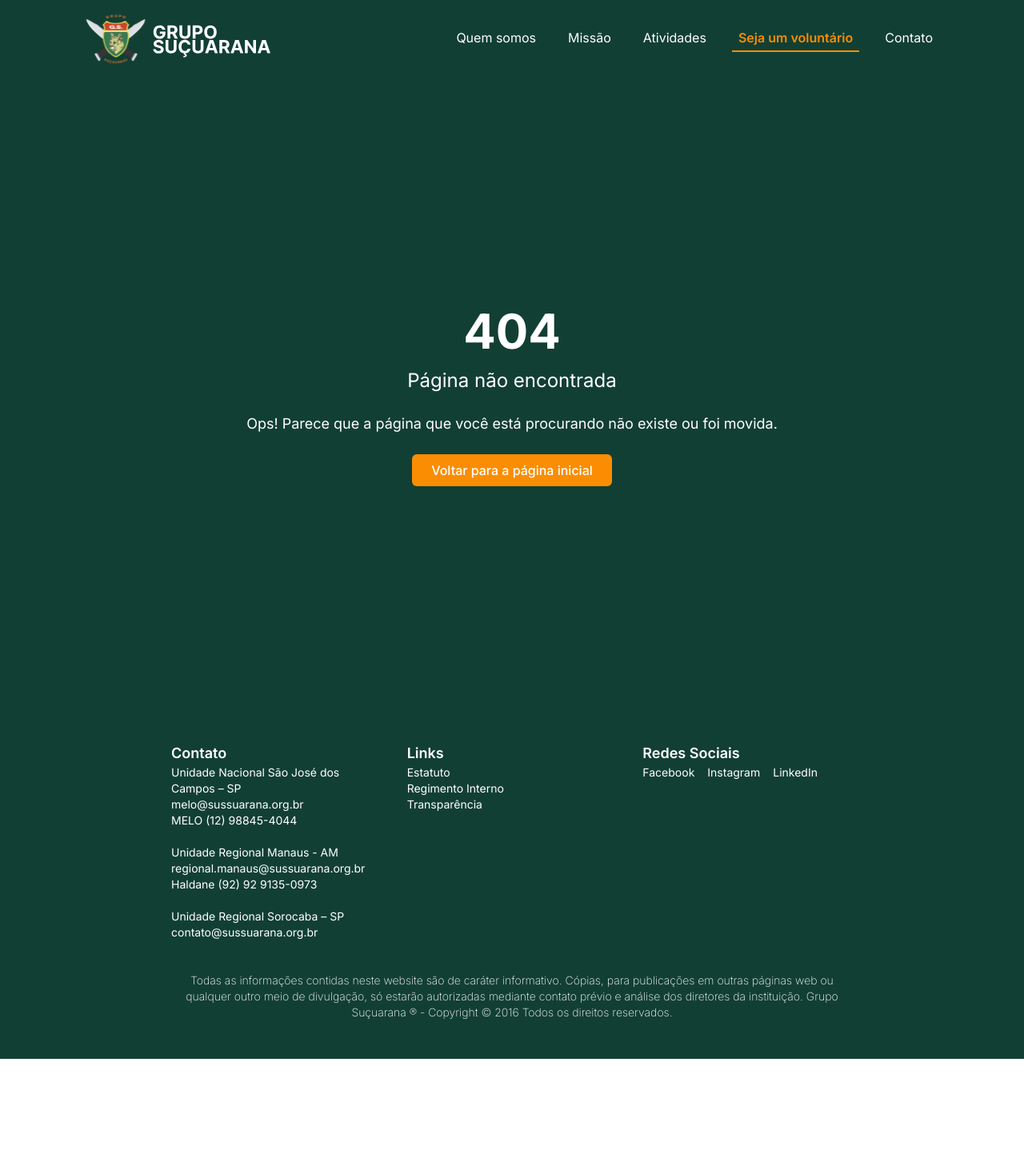
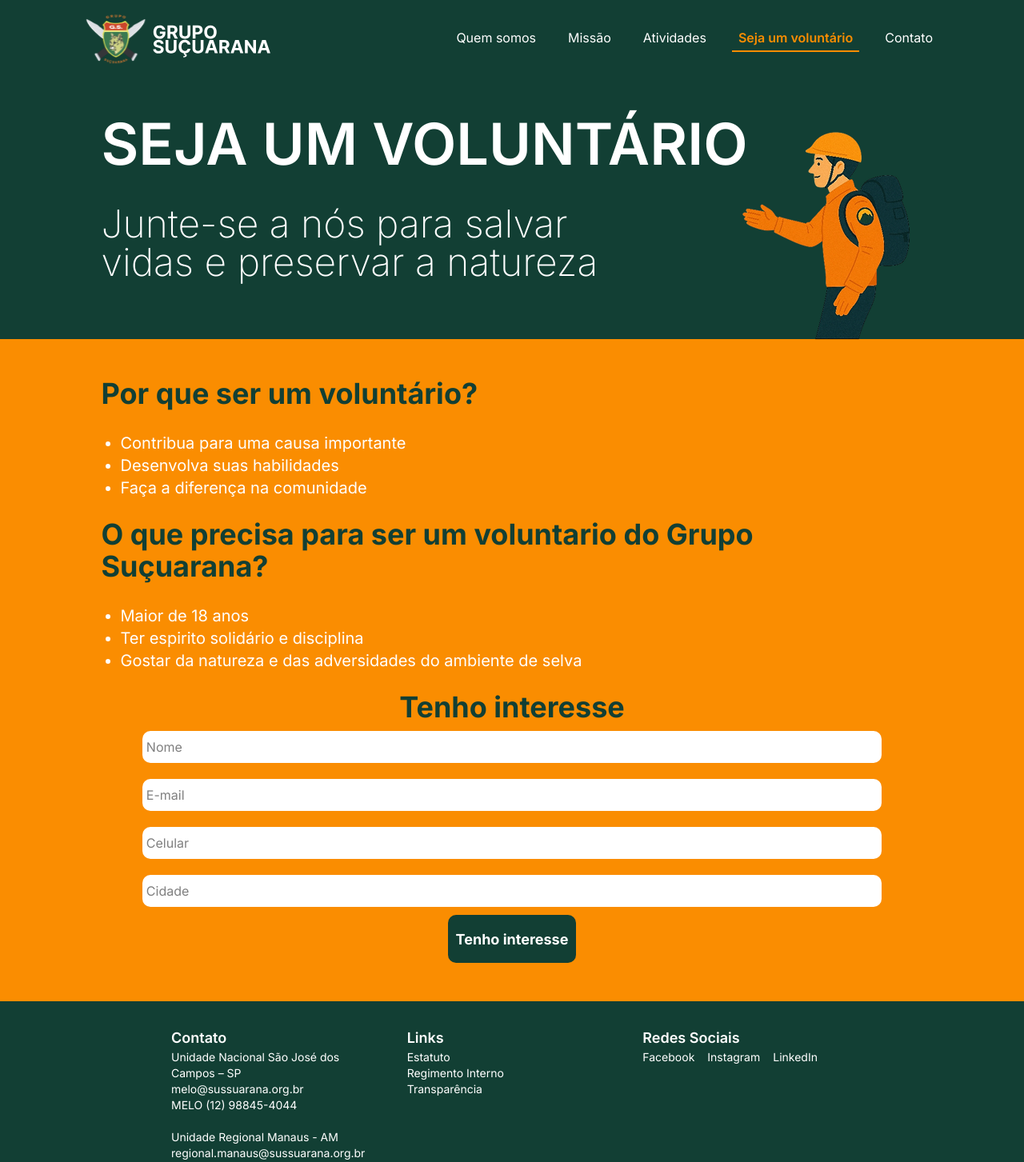
Before and after one commit to luishsilva09/Site-GS, a Next.js app: page /seja-voluntario in a window 1280 px wide. Before the commit this address had no page. Shown: the top 1453 px of the page at 80% size. Before the commit the page ends 1324 px from the top, so only its background shows below. Built offline with nearby package versions, Linux system fonts and the light colour scheme.

Commit message:
feat: PAgina do formulario para ser voluntario

```diff
--- /dev/null
+++ b/src/app/atividades/page.tsx
@@ -0,0 +1,11 @@
+import Container from "@/components/container";
+
+export default function Atividades(){
+    return(
+        <main className="bg-orange-base">
+        <Container>
+            <h1>ATIVIDADES</h1>
+        </Container>
+        </main>
+    )
+}
--- a/src/app/globals.css
+++ b/src/app/globals.css
@@ -19,3 +19,27 @@
 .gradient{
     background: linear-gradient(to bottom, #123F34, #FA8D01, #123F34);
 }
+
+input{
+    background-color: white;
+    margin: 10px;
+    height: 40px;
+    padding: 5px;
+    border-radius: 10px;
+    min-width: 90%;
+}
+
+button{
+    background-color: #123F34;
+    border-radius: 10px;
+    height: 60px;
+    padding: 10px;
+    color: white;
+    font-weight: bold;
+    font-size: large;
+
+}
+button:hover {
+    filter: brightness(1.5);
+    cursor: pointer;
+}
--- a/src/app/layout.tsx
+++ b/src/app/layout.tsx
@@ -12,6 +12,9 @@ const inter = Inter({
 export const metadata: Metadata = {
   title: "Grupo suçuarana",
   description: "Generated by Luis J13",
+  icons:{
+    icon:"logo.svg"
+  }
 };
 
 export default function RootLayout({
--- /dev/null
+++ b/src/app/seja-voluntario/formVoluntario.tsx
@@ -0,0 +1,12 @@
+export function FormVoluntario(){
+    return(
+        <form className="flex flex-col justify-center items-center">
+            <h3 className="text-green-base font-bold text-4xl">Tenho interesse</h3>
+            <input type="text" name="name" id="name" placeholder="Nome"/>
+            <input type="email" name="email" id="email" placeholder="E-mail" />
+            <input type="text" name="celular" id="celular" placeholder="Celular" />
+            <input type="text" name="cidade" id="cidade" placeholder="Cidade" />
+            <button>Tenho interesse</button>
+        </form>
+    )
+}
--- /dev/null
+++ b/src/app/seja-voluntario/page.tsx
@@ -0,0 +1,54 @@
+import Container from "@/components/container";
+import { FormVoluntario } from "./formVoluntario";
+import Image from "next/image";
+
+export default function Atividades() {
+    return (
+        <main className="bg-green-base">
+            <Container>
+                <div className="relative">
+                    <h1 className="text-white text-7xl font-semibold z-10 relative">
+                        SEJA UM VOLUNTÁRIO
+                    </h1>
+
+                    <Image
+                        src="/personagem.png"
+                        width={236}
+                        height={354}
+                        alt="personagem"
+                        className="hidden md:block absolute right-0 top-[-55px] z-20"
+                    />
+
+                    <h2 className="text-white text-5xl font-light max-w-2xl mt-10 z-0 relative">
+                        Junte-se a nós para salvar vidas e preservar a natureza
+                    </h2>
+                </div>
+            </Container>
+
+            <br />
+            <div className="bg-orange-base">
+                <Container>
+                <h3 className="text-green-base font-bold text-4xl">Por que ser um voluntário?</h3>
+                <ul className="list-disc pl-6 text-white text-xl">
+                    <br/>
+                    <li>Contribua para uma causa importante</li>
+                    <li>Desenvolva suas habilidades</li>
+                    <li>Faça a diferença na comunidade</li>
+                </ul>
+                <br />
+                <h3 className="text-green-base font-bold text-4xl">O que precisa para ser um voluntario do Grupo Suçuarana?</h3>
+                <ul className="list-disc pl-6 text-white text-xl">
+                        <br />
+                    <li>Maior de 18 anos</li>
+                    <li>Ter espirito solidário e disciplina</li>
+                    <li>Gostar da natureza e das adversidades do ambiente de selva</li>
+                </ul>
+                    <br />
+                <div>
+                    <FormVoluntario ></FormVoluntario>
+                </div>
+                </Container>
+            </div>
+        </main>
+    )
+}
--- a/src/components/container.tsx
+++ b/src/components/container.tsx
@@ -8,7 +8,7 @@ type ContainerProps = {
 
 export default function Container({ children, className }: ContainerProps){
     return(
-        <div className={clsx("max-w-[1059px] mx-auto px-4 py-12 min-h-screen", className)}>
+        <div className={clsx("max-w-[1059px] mx-auto px-4 py-12 ", className)}>
             {children}
         </div>
     )
```
Also changed, not shown: public/personagem.png (added).
